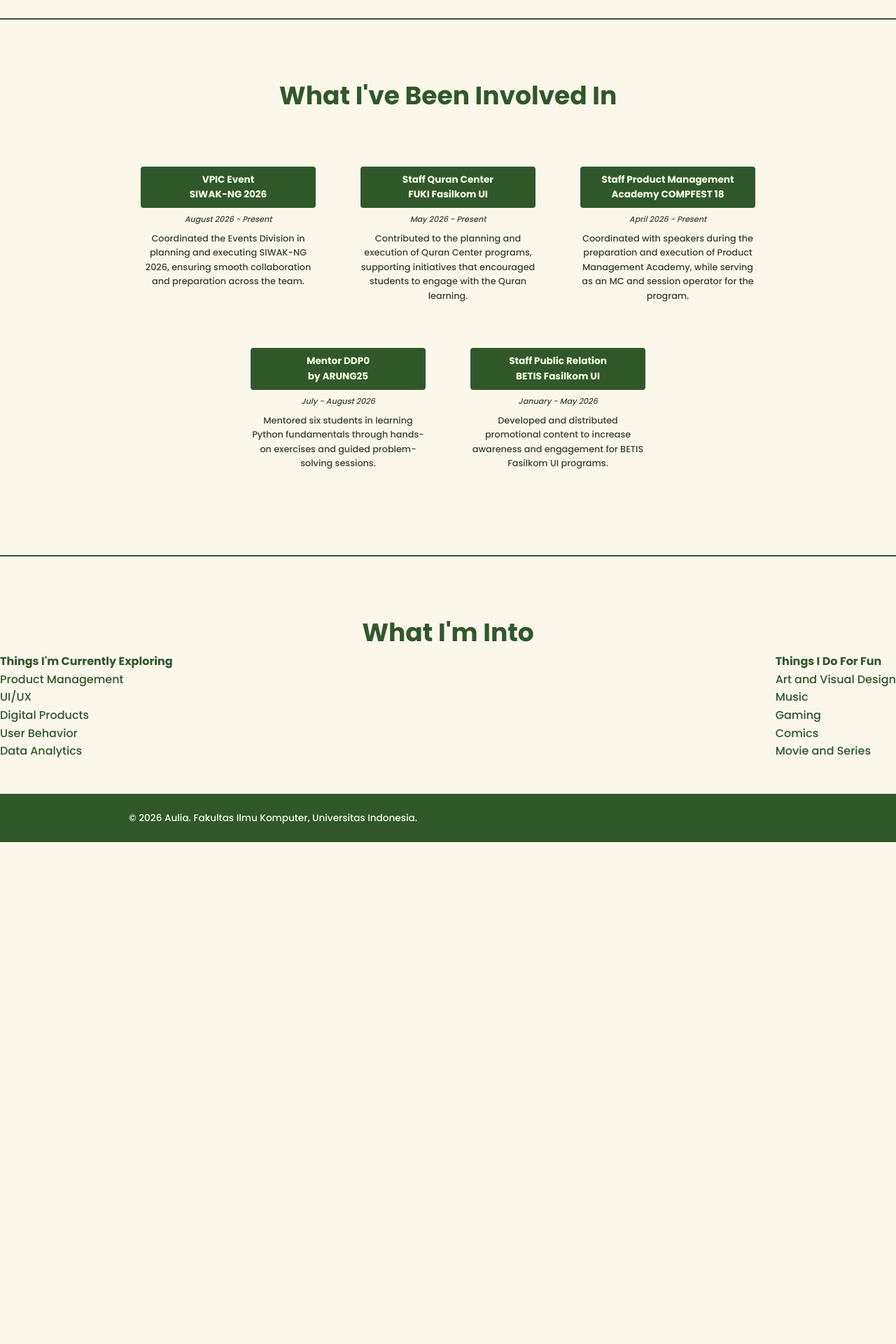
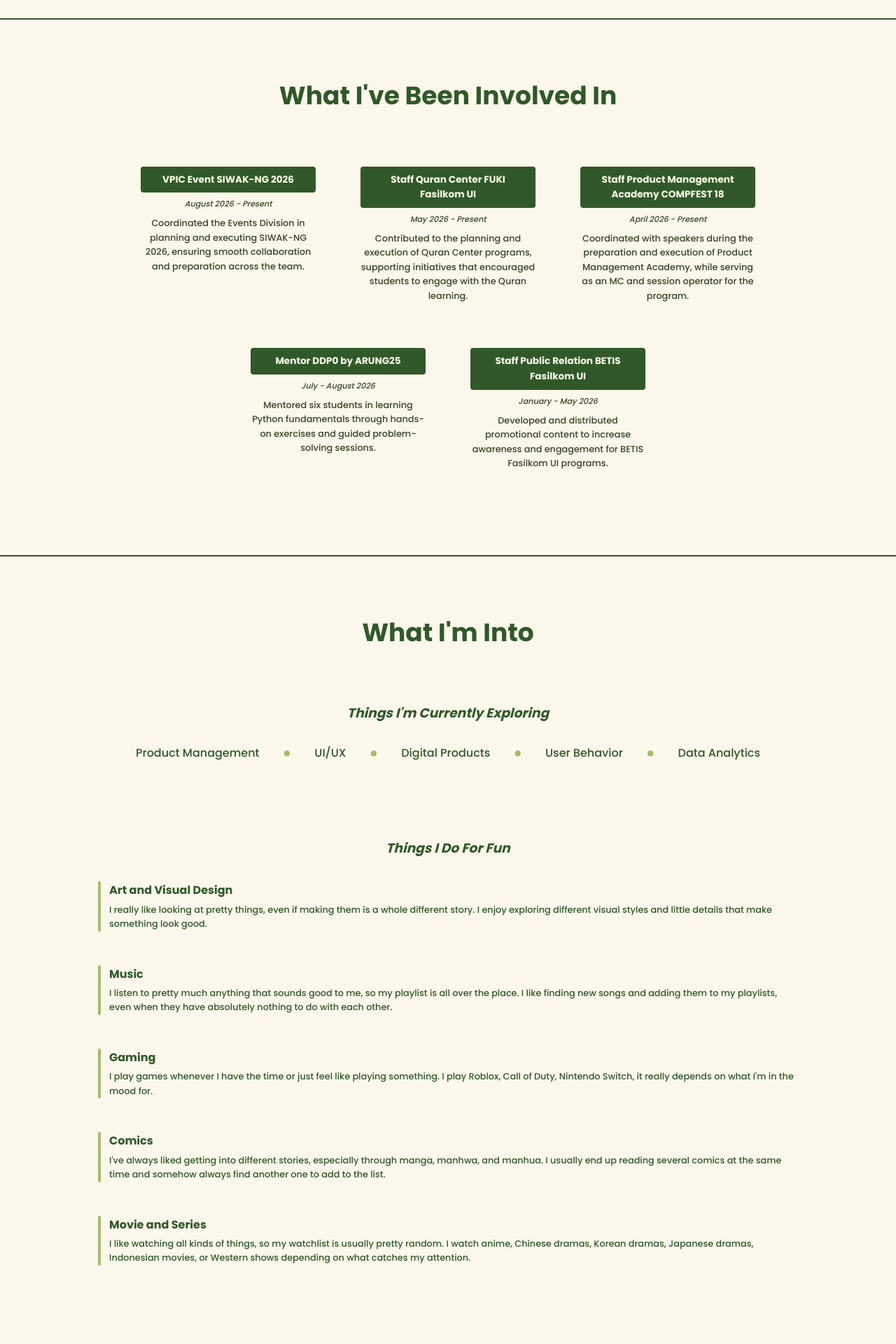
Before and after one commit to aulianurshiva/myportofolio, a Django app: page / in a window 1280 px wide. Shown: the part 710-2630 px from the top of the page at 70% size. Before the commit the page ends 1913 px from the top, so only its background shows below. Run offline with Django 5.2, Linux system fonts and the light colour scheme.

Commit message:
feat: add interest descriptions

```diff
--- a/static/css/style.css
+++ b/static/css/style.css
@@ -20,6 +20,7 @@ body {
     color: var(--ink);
     background-color: var(--paper);
     line-height: 1.6;
+    overflow-x: hidden;
 }
 
 h1, .brand {
@@ -215,12 +216,12 @@ h1, .brand {
     text-align: center;
 }
 
-.experiences h4 {
+.experiences h3 {
     font-size: 0.85rem;
     font-weight: 600;
     text-decoration: none;
     color: var(--light);
-    background-color: var(--ink);
+    background-color: var(--accent-dark);
     border-radius: var(--radius);
     padding: 0.5rem 1.1rem;
     transition: background-color 0.2s ease;
@@ -242,8 +243,70 @@ h1, .brand {
 }
 
 .interest-section {
+    max-width: 1000px;
+    margin: 4.5rem auto 0;
+    text-align: center;
+}
+
+.interest-group {
+    margin-bottom: 6rem;
+}
+
+.interest-group h3 {
+    font-style: italic;
+}
+
+.exploring-list {
+    margin-top: 1rem;
     display: flex;
-    justify-content: space-between;
+    justify-content: center;
+    flex-wrap: wrap;
+}
+
+.exploring-list p {
+    display: flex;
+    align-items: center;
+}
+
+.exploring-list p + p::before {
+    content: "•";
+    color: var(--accent);
+    margin: 0 2rem;
+    font-size: 2rem;
+}
+
+.fun-list {
+    display: flex;
+    justify-content: center;
+    flex-wrap: wrap;
+    gap: 1rem 4rem;
+    text-align: left;
+}
+
+.fun-item {
+    position: relative;
+    margin-top: 2rem;
+    padding-left: 1rem;
+}
+
+.fun-item::before {
+    content: "";
+    position: absolute;
+    left: 0;
+    top: 0;
+    bottom: 0;
+    width: 4px;
+    background: var(--accent);
+    border-radius: var(--radius);
+}
+
+.fun-item h4 {
+    font-size: 1rem;
+    margin-bottom: 0.3rem;
+}
+
+.fun-item p {
+    font-size: 0.8rem;
 }
 
 .clover {
--- a/templates/index.html
+++ b/templates/index.html
@@ -3,7 +3,7 @@
 <head>
     <meta charset="UTF-8">
     <meta name="viewport" content="width=device-width, initial-scale=1.0">
-    <title>Aulia - Portfolio</title>
+    <title>Aulia Nur Shiva - Portfolio</title>
     <link rel="preconnect" href="https://fonts.googleapis.com">
     <link rel="preconnect" href="https://fonts.gstatic.com" crossorigin>
     <link href="https://fonts.googleapis.com/css2?family=Poppins:wght@500;700&display=swap" rel="stylesheet">
@@ -83,27 +83,27 @@
             </div>
             <div class="experiences">
                 <div class="experience-item">
-                    <h4>VPIC Event <br> SIWAK-NG 2026</h4>
+                    <h3>VPIC Event SIWAK-NG 2026</h3>
                     <p class="date">August 2026 - Present</p>
                     <p class="description">Coordinated the Events Division in planning and executing SIWAK-NG 2026, ensuring smooth collaboration and preparation across the team.</p>
                 </div>
                 <div class="experience-item">
-                    <h4>Staff Quran Center <br> FUKI Fasilkom UI</h4>
+                    <h3>Staff Quran Center FUKI Fasilkom UI</h3>
                     <p class="date">May 2026 - Present</p>
                     <p class="description">Contributed to the planning and execution of Quran Center programs, supporting initiatives that encouraged students to engage with the Quran learning.</p>
                 </div>
                 <div class="experience-item">
-                    <h4>Staff Product Management <br> Academy COMPFEST 18</h4>
+                    <h3>Staff Product Management Academy COMPFEST 18</h3>
                     <p class="date">April 2026 - Present</p>
                     <p class="description">Coordinated with speakers during the preparation and execution of Product Management Academy, while serving as an MC and session operator for the program.</p>
                 </div>
                 <div class="experience-item">
-                    <h4>Mentor DDP0 <br> by ARUNG25</h4>
+                    <h3>Mentor DDP0 by ARUNG25</h3>
                     <p class="date">July - August 2026</p>
                     <p class="description">Mentored six students in learning Python fundamentals through hands-on exercises and guided problem-solving sessions.</p>
                 </div>
                 <div class="experience-item">
-                    <h4>Staff Public Relation <br> BETIS Fasilkom UI</h4>
+                    <h3>Staff Public Relation BETIS Fasilkom UI</h3>
                     <p class="date">January - May 2026</p>
                     <p class="description">Developed and distributed promotional content to increase awareness and engagement for BETIS Fasilkom UI programs.</p>
                 </div>
@@ -117,20 +117,39 @@
             </div>
             <div class="interest-section">
                 <div class="interest-group">
-                    <h4>Things I'm Currently Exploring</h4>
-                    <p>Product Management</p>
-                    <p>UI/UX</p>
-                    <p>Digital Products</p>
-                    <p>User Behavior</p>
-                    <p>Data Analytics</p>
+                    <h3>Things I'm Currently Exploring</h3>
+                    <div class="exploring-list">
+                        <p>Product Management</p>
+                        <p>UI/UX</p>
+                        <p>Digital Products</p>
+                        <p>User Behavior</p>
+                        <p>Data Analytics</p>
+                    </div>
                 </div>
                 <div class="interest-group">
-                    <h4>Things I Do For Fun</h4>
-                    <p>Art and Visual Design</p>
-                    <p>Music</p>
-                    <p>Gaming</p>
-                    <p>Comics</p>
-                    <p>Movie and Series</p>
+                    <h3>Things I Do For Fun</h3>
+                    <div class="fun-list">
+                        <div class="fun-item">
+                            <h4>Art and Visual Design</h4>
+                            <p>I really like looking at pretty things, even if making them is a whole different story. I enjoy exploring different visual styles and little details that make something look good.</p>
+                        </div>
+                        <div class="fun-item">
+                            <h4>Music</h4>
+                            <p>I listen to pretty much anything that sounds good to me, so my playlist is all over the place. I like finding new songs and adding them to my playlists, even when they have absolutely nothing to do with each other.</p>
+                        </div>
+                        <div class="fun-item">
+                            <h4>Gaming</h4>
+                            <p>I play games whenever I have the time or just feel like playing something. I play Roblox, Call of Duty, Nintendo Switch, it really depends on what I'm in the mood for.</p>
+                        </div>
+                        <div class="fun-item">
+                            <h4>Comics</h4>
+                            <p>I've always liked getting into different stories, especially through manga, manhwa, and manhua. I usually end up reading several comics at the same time and somehow always find another one to add to the list.</p>
+                        </div>
+                        <div class="fun-item">
+                            <h4>Movie and Series</h4>
+                            <p>I like watching all kinds of things, so my watchlist is usually pretty random. I watch anime, Chinese dramas, Korean dramas, Japanese dramas, Indonesian movies, or Western shows depending on what catches my attention.</p>
+                        </div>
+                    </div>
                 </div>
                 </div>
             </div>
```
